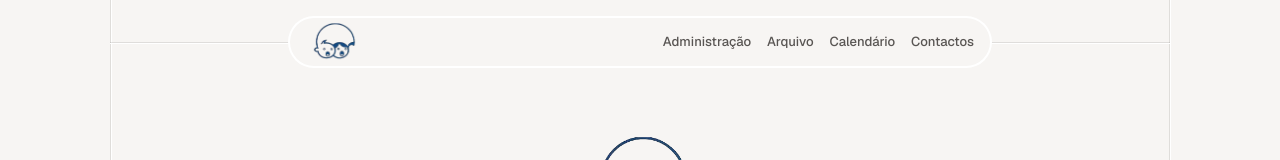
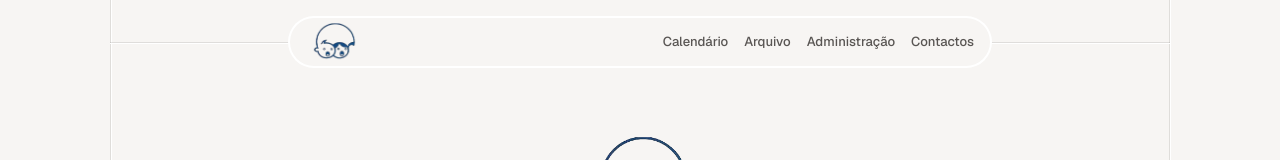
Before and after one commit to RodrigoRafaelSantos7/cis001, a Next.js app: page / in a window 1280 px wide. Shown: the top 160 px of the page. Built offline with nearby package versions, Linux system fonts and the light colour scheme; no server answers; a web font is replaced by a local one; what @t3-oss/env-nextjs would draw is missing.

Commit message:
Reorder navigation items for improved structure
- Rearranged the order of navigation items in the navigation component to enhance user experience and accessibility.
- Ensured that the "Arquivo" and "Administração" items are now listed after "Calendário" for better logical flow.

```diff
--- a/src/components/app/navigation.tsx
+++ b/src/components/app/navigation.tsx
@@ -9,9 +9,9 @@ import {
 } from "@/paths";
 
 const NAV_ITEMS = [
+  { label: "Calendário", href: calendarPath(), hideOnMobile: false },
+  { label: "Arquivo", href: archivePath(), hideOnMobile: false },
   { label: "Administração", href: adminPath(), hideOnMobile: true },
-  { label: "Arquivo", href: archivePath(), hideOnMobile: false },
-  { label: "Calendário", href: calendarPath(), hideOnMobile: false },
   { label: "Contactos", href: contactPath(), hideOnMobile: false },
 ] as const;
 
```
